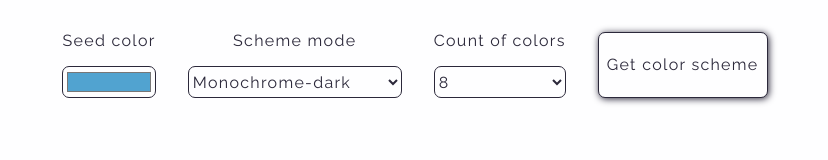
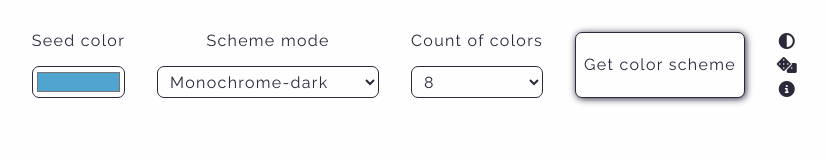
Before and after one commit to Umlen/solo-project-color-scheme-generator, a website built with Vite: page index.html in a window 1280 px wide. Shown: the whole page, without its empty margins (225-1053 px from the left). Built offline with nearby package versions, Linux system fonts and the light colour scheme; no server answers.

Commit message:
theme change & getRandomScheme btn

```diff
--- a/index.html
+++ b/index.html
@@ -5,19 +5,20 @@
         <meta charset="utf-8">
         <meta name="viewport" content="width=device-width, initial-scale=1.0">
         <link rel="stylesheet" href="https://cdnjs.cloudflare.com/ajax/libs/normalize/8.0.1/normalize.css">
+        <link rel="stylesheet" href="https://cdnjs.cloudflare.com/ajax/libs/font-awesome/6.2.1/css/all.min.css" integrity="sha512-MV7K8+y+gLIBoVD59lQIYicR65iaqukzvf/nwasF0nqhPay5w/9lJmVM2hMDcnK1OnMGCdVK+iQrJ7lzPJQd1w==" crossorigin="anonymous" referrerpolicy="no-referrer">
         <link rel="stylesheet" href="style.css">
     </head>
     <body>
-        <main class="container">
-            <div class="controls">
-                <div class="scheme-options">
-                    <div class="option-wrapper">
+        <main class="container color-inheritance">
+            <div class="controls color-inheritance">
+                <div class="scheme-options color-inheritance">
+                    <div class="option-wrapper color-inheritance">
                         <label for="seed-color">Seed color</label>
-                        <input type="color" class="option-color" id="seed-color">
+                        <input type="color" class="option-color color-inheritance" id="seed-color">
                     </div>
-                    <div class="option-wrapper">
+                    <div class="option-wrapper color-inheritance">
                         <label for="scheme-mode">Scheme mode</label>
-                        <select class="option-select" id="scheme-mode">
+                        <select class="option-select color-inheritance" id="scheme-mode">
                             <option value="monochrome">Monochrome</option>
                             <option value="monochrome-dark">Monochrome-dark</option>
                             <option value="monochrome-light">Monochrome-light</option>
@@ -27,9 +28,9 @@
                             <option value="triad">Triad</option>
                         </select>
                     </div>
-                    <div class="option-wrapper">
+                    <div class="option-wrapper color-inheritance">
                         <label for="count-of-colors">Count of colors</label>
-                        <select class="option-select" id="count-of-colors">
+                        <select class="option-select color-inheritance" id="count-of-colors">
                             <option value="3">3</option>
                             <option value="4">4</option>
                             <option value="5">5</option>
@@ -41,7 +42,12 @@
                         </select>
                     </div>
                 </div>
-                <button class="get-scheme-btn" id="get-scheme-btn">Get color scheme</button>
+                <button class="get-scheme-btn color-inheritance" id="get-scheme-btn">Get color scheme</button>
+                <div class="additional-controls">
+                    <i class="fa-solid fa-circle-half-stroke" id="theme-toggle" title="Change theme"></i>
+                    <i class="fa-solid fa-dice" id="get-random-scheme-btn" title="Get random scheme"></i>
+                    <i class="fa-solid fa-circle-info" title="You can click to copy hex code"></i>
+                </div>
             </div>
             <div class="preview"></div>
         </main>
--- a/index.js
+++ b/index.js
@@ -8,6 +8,12 @@ document.getElementById('get-scheme-btn').addEventListener('click', () => {
     const schemeMode = schemeModeEl.value;
     const countOfColors = countOfColorsEl.value;
     getDataFromApi(seedColor, schemeMode, countOfColors);
+});
+
+document.getElementById('get-random-scheme-btn').addEventListener('click', getRandomScheme);
+
+document.getElementById('theme-toggle').addEventListener('click', () => {
+    document.body.classList.toggle('dark-mode');
 });
 
 getRandomScheme();
--- a/style.scss
+++ b/style.scss
@@ -1,19 +1,32 @@
 @import url('https://fonts.googleapis.com/css2?family=Raleway:wght@400;600&display=swap');
-
-$primary-color: #fefeff;
-$secondary-color: #2B283A;
 
 * {
     box-sizing: border-box;
 }
 
+$primary-color: #fefeff;
+$secondary-color: #2B283A;
+
 html, body {
     margin: 0;
     padding: 0;
+}
+
+body {
     font-family: 'Raleway', sans-serif;
     letter-spacing: 1.3px;
     background-color: $primary-color;
     color: $secondary-color;
+}
+
+.dark-mode {
+    background-color: $secondary-color;
+    color: $primary-color;
+}
+
+.color-inheritance {
+    background-color: inherit;
+    color: inherit;
 }
 
 .container {
@@ -64,13 +77,12 @@ html, body {
 .option-color,
 .option-select,
 .get-scheme-btn {
-    border: 1px solid $secondary-color;
+    border: 1px solid;
     border-radius: 7px;
-    background-color: $primary-color;
     cursor: pointer;
     &:focus,
     &:hover {
-        outline: $secondary-color 1px solid;
+        outline: 1px solid;
     }
 }
 
@@ -81,21 +93,39 @@ html, body {
     letter-spacing: inherit;
 }
 
-.option-select,
-.get-scheme-btn{
-    color: inherit;
+.option-select{
+    padding-left: .5rem;
 }
 
 .get-scheme-btn {
     min-height: 2rem;
     padding: .5rem;
     letter-spacing: inherit;
-    box-shadow: 1px 1px 7px $secondary-color;
+    box-shadow: 1px 1px 7px;
     @media (min-width: 700px) {
         align-self: stretch;
     }
     &:active {
-        box-shadow: inset 1px 1px 5px $secondary-color;
+        box-shadow: inset 1px 1px 5px;
+    }
+}
+
+.additional-controls {
+    gap: .5rem;
+    display: flex;
+    flex-direction: column;
+    justify-content: space-between;
+    align-items: center;
+    & i {
+        color: inherit;
+        font-size: 1rem;
+        &:hover,
+        &:focus {
+            scale: 1.1  ;
+        }
+        &:not(:last-child) {
+            cursor: pointer;
+        }
     }
 }
 
```
Also changed, not shown: style.css, 1 other file.
